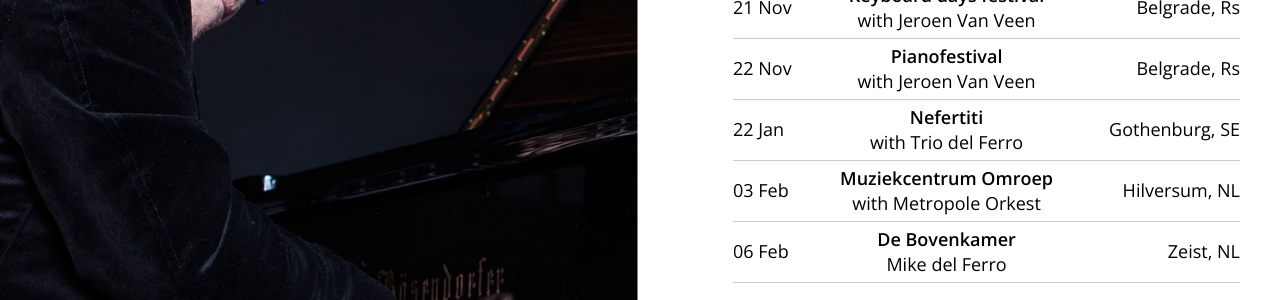
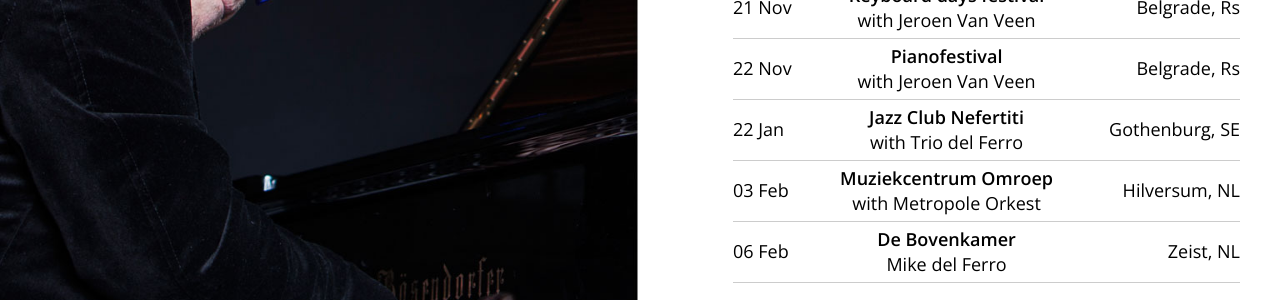
Before and after one commit to mikedelferro/website, a Jekyll site: the page built from agenda.html, in a window 1280 px wide. Shown: the part 381-681 px from the top of the page. Built offline with Jekyll 4.4.1, drawn with Linux system fonts in a browser that asks for light colours; nearby versions of some CDN libraries.

Commit message:
Updated '_config.yml' via CloudCannon

```diff
--- a/_config.yml
+++ b/_config.yml
@@ -17,7 +17,7 @@ gigs:
   - title: with Trio del Ferro
     date: 2016-01-22T00:00:00.000Z
     location: 'Gothenburg, SE'
-    venue: Nefertiti
+    venue: Jazz Club Nefertiti
     url: ''
   - title: with Metropole Orkest
     date: 2016-02-03T00:00:00.000Z
```
